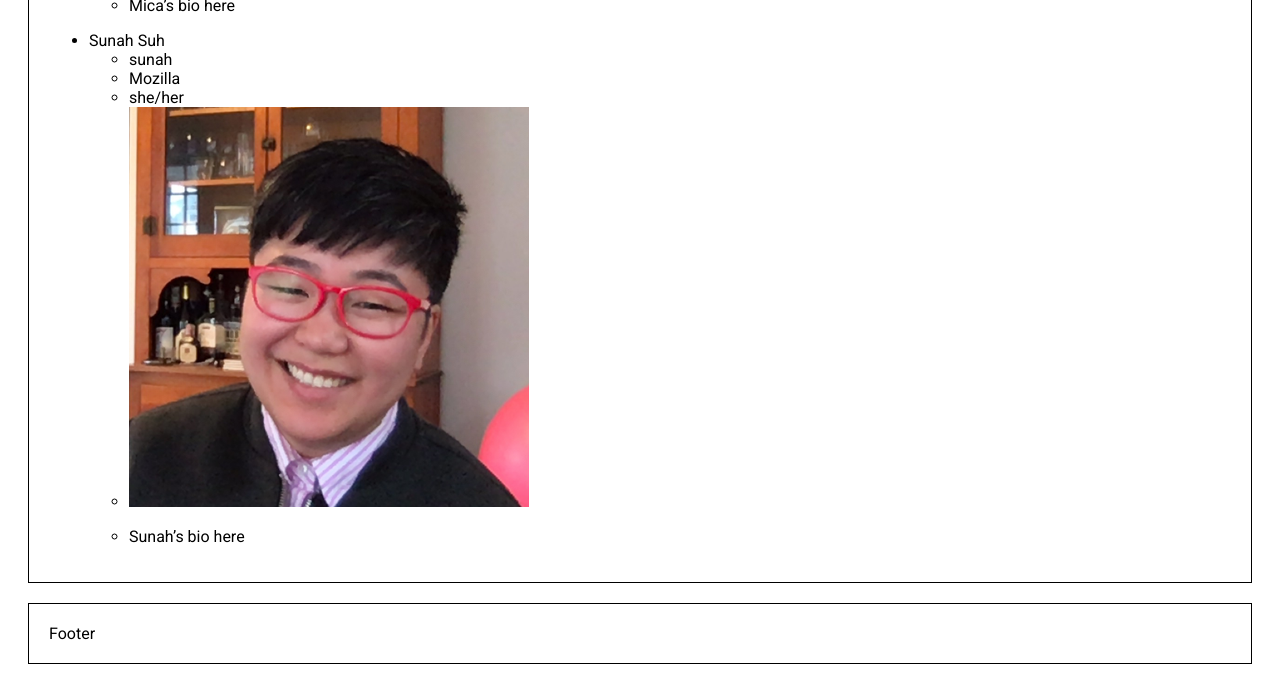
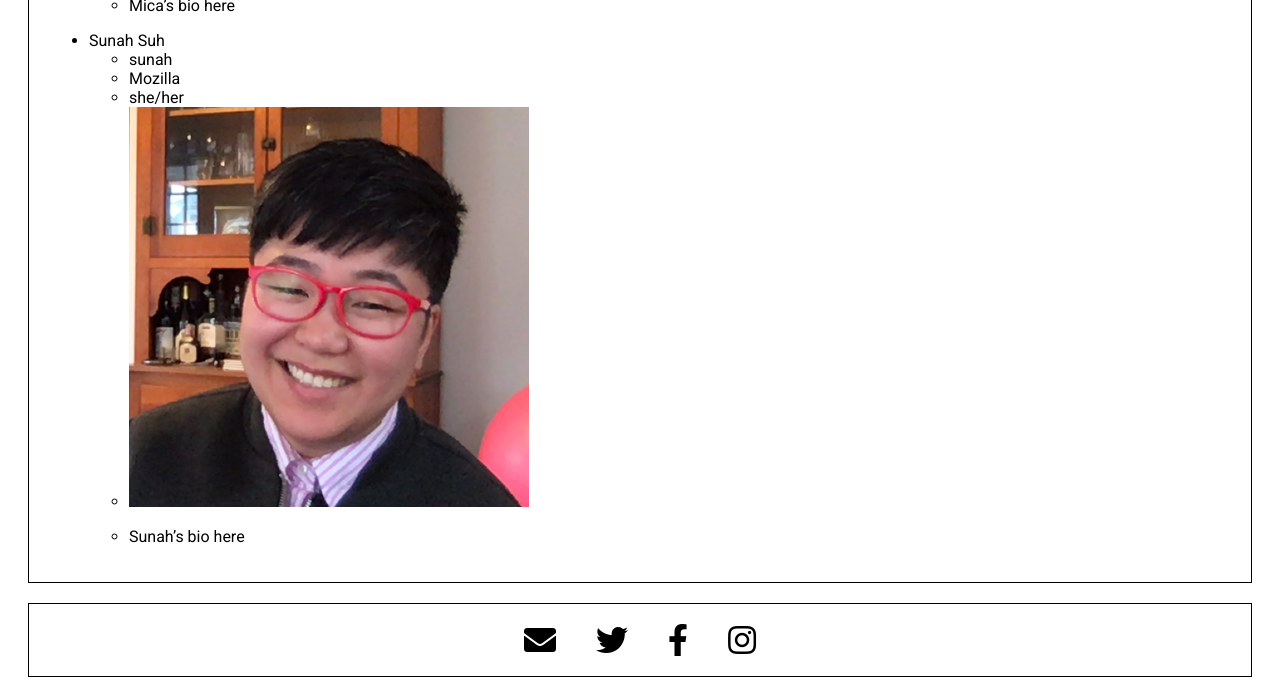
Before and after one commit to promptconf/promptconf.github.io, a Jekyll site: the page built from index.html, in a window 1280 px wide. Shown: the part 5348-6045 px from the top of the page. Built offline with Jekyll 4.4.1, drawn with Linux system fonts in a browser that asks for light colours; nearby versions of some CDN libraries; comment, search, counter and statistics services are not loaded.

Commit message:
add font awesome and social icons

```diff
--- a/_includes/footer.html
+++ b/_includes/footer.html
@@ -1 +1,18 @@
-<footer>Footer</footer>
+<footer>
+
+    <div class='social-icon-wrap'>
+        <a class='social-icon' href='mailto:organizers@promptconf.com'>
+            <i class='fas fa-envelope'></i>
+        </a>
+        <a class='social-icon' href='https://twitter.com/promptconf'>
+            <i class='fab fa-twitter'></i>
+        </a>
+        <a class='social-icon' href='https://facebook.com/promptconf'>
+            <i class='fab fa-facebook-f'></i>
+        </a>
+        <a class='social-icon' href='https://instagram.com/promptconfchi'>
+            <i class='fab fa-instagram'></i>
+        </a>
+    </div>
+
+</footer>
--- a/_layouts/default.html
+++ b/_layouts/default.html
@@ -9,7 +9,10 @@
         {{ site.title }}{% if page.title %} - {{ page.title }}{% endif %}
     </title>
 
-    <link rel="stylesheet" href={{site.url}}{{ '/assets/css/styles.css' }}>
+    <link rel="stylesheet" href="https://use.fontawesome.com/releases/v5.8.2/css/all.css"
+        integrity="sha384-oS3vJWv+0UjzBfQzYUhtDYW+Pj2yciDJxpsK1OYPAYjqT085Qq/1cq5FLXAZQ7Ay" crossorigin="anonymous">
+
+        <link rel="stylesheet" href={{site.url}}{{ '/assets/css/styles.css' }}>
     <link rel="shortcut icon" type="image/png" href={{site.url}}{{ '/favicon.png' }}>
 </head>
 
--- a/assets/_sass/main.scss
+++ b/assets/_sass/main.scss
@@ -70,3 +70,19 @@ a.button {
 .sponsor__logo {
     max-width: 20em;
 }
+
+.social-icon-wrap {
+    display: flex;
+    justify-content: center;
+    align-items: center;
+}
+
+.social-icon {
+    text-decoration: none;
+    margin: 0 20px;
+
+    i {
+        font-size: 2em;
+        color: black;
+    }
+}
```
